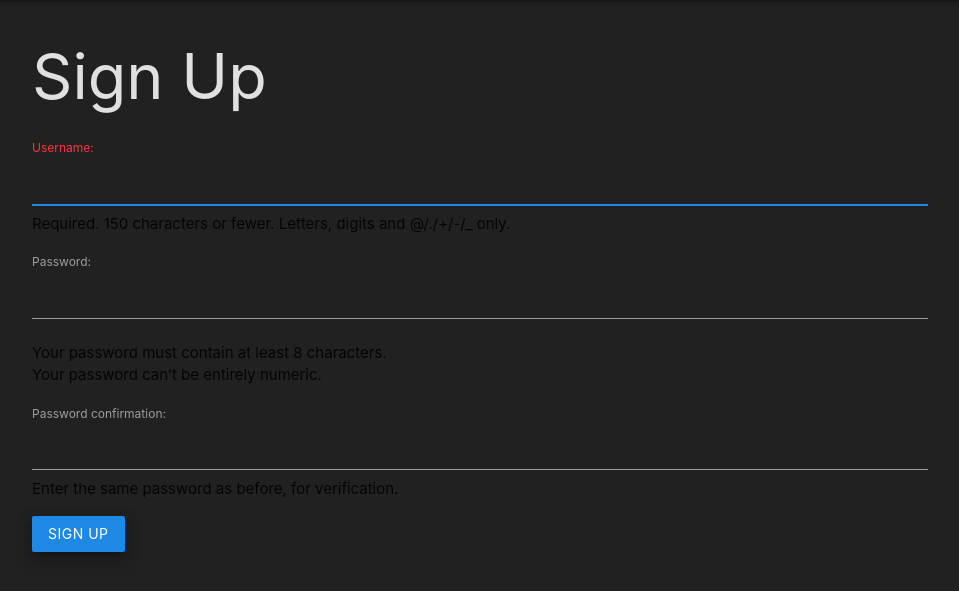
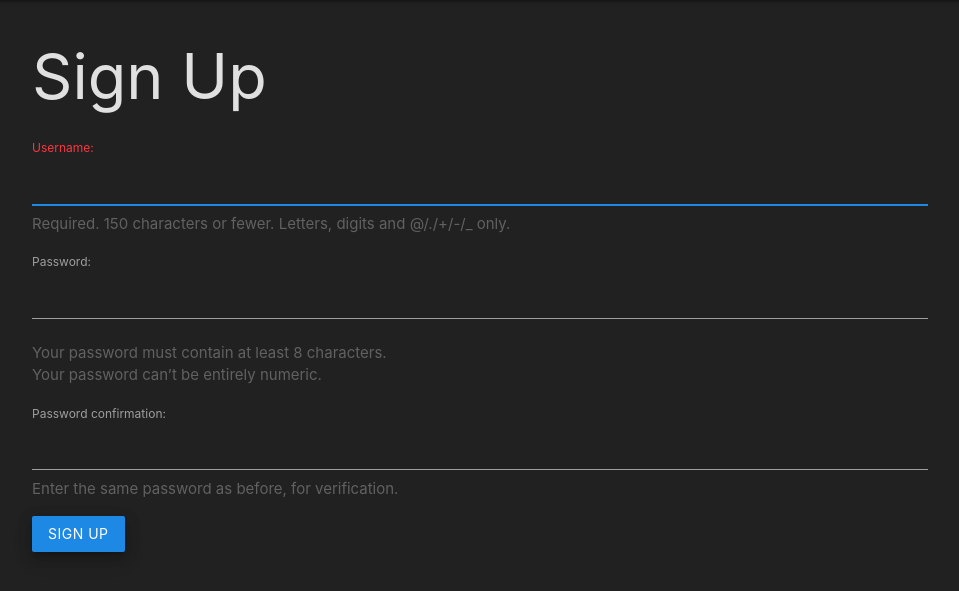
Before and after one commit to kelleralex04/meal-tracker, a Django app: page /accounts/signup/ in a window 1280 px wide. Shown: the part 64-655 px from the top of the page, without its empty margins (160-1119 px from the left). Run offline with Django 5.2, Linux system fonts and the light colour scheme.

Commit message:
various styling changes

```diff
--- a/main_app/forms.py
+++ b/main_app/forms.py
@@ -1,5 +1,6 @@
 from django.forms import ModelForm
 from .models import Meal, MealFoodItem, BodyData, Food, Profile
+from django.contrib.auth.forms import UserCreationForm
 
 class MealForm(ModelForm):
     class Meta:
@@ -49,3 +50,10 @@ class ProfileForm(ModelForm):
     class Meta:
         model = Profile
         fields = ['firstname', 'lastname', 'age', 'height', 'initWeight', 'goalWeight']
+
+class NewUserCreationForm(UserCreationForm):
+        def __init__(self, *args, **kwargs):
+            super().__init__(*args, **kwargs)
+            self.fields['username'].widget.attrs.update({'style': 'color: white'})
+            self.fields['password1'].widget.attrs.update({'style': 'color: white'})
+            self.fields['password2'].widget.attrs.update({'style': 'color: white'})
--- a/main_app/static/css/style.css
+++ b/main_app/static/css/style.css
@@ -169,3 +169,23 @@ input:not([type]):focus:not([readonly])+label,input[type=text]:not(.browser-defa
 .input-field .prefix.active {
     color: #1e88e5
 }
+
+.helptext {
+    color: #616161;
+}
+
+.signup li {
+    color: #616161;
+}
+
+#id_username {
+    color: white;
+}
+
+#id_password {
+    color: white;
+}
+
+.select-dropdown.dropdown-trigger {
+    color: white;
+}
--- a/main_app/templates/daymeal.html
+++ b/main_app/templates/daymeal.html
@@ -184,7 +184,7 @@
 <form action="{% url 'assoc_food' curMonth curDay curYear %}" method="POST">
     {% csrf_token %}
     {{ meal_form.as_p }}
-    <select name="foodChoice" style="display: block; width: 20vw;" class="grey darken-3">
+    <select name="foodChoice" style="display: block; width: 20vw;" class="grey darken-3 white-text">
         {% for food in foods.all %}
             <option class="grey-text text-lighten-2" value="{{ food.name }}" style="color: red">{{ food.name }}</option>
         {% endfor %}
--- a/main_app/templates/registration/signup.html
+++ b/main_app/templates/registration/signup.html
@@ -5,7 +5,7 @@
 
 <p class="red-text">{{ error_message }}</p>
 
-<form method="POST" action="{% url 'signup' %}">
+<form method="POST" action="{% url 'signup' %}" class="signup">
   {% csrf_token %}
   {{ form.as_p }}
   <input type="submit" class="btn blue darken-1 z-depth-3" value="Sign Up">
--- a/main_app/views.py
+++ b/main_app/views.py
@@ -4,12 +4,10 @@ import calendar
 from django.contrib.auth import login
 from django.contrib.auth.decorators import login_required
 from django.contrib.auth.mixins import  LoginRequiredMixin
-from django.contrib.auth.forms import UserCreationForm
 from django.views.generic.edit import CreateView, UpdateView, DeleteView
 from .models import Meal, Food, Profile, BodyData, MealFoodItem
 from django.views.generic import ListView, DetailView
-from django import forms
-from .forms import MealForm, MealFoodItemForm, BodyDataForm, FoodForm, ProfileForm
+from .forms import MealForm, MealFoodItemForm, BodyDataForm, FoodForm, ProfileForm, NewUserCreationForm
 
 
 
@@ -165,7 +163,7 @@ def signup(request):
     if request.method == 'POST':
         # This is how to create a 'user' form object
         # that includes the data from the browser
-        form = UserCreationForm(request.POST)
+        form = NewUserCreationForm(request.POST)
         if form.is_valid():
             # This will add the user to the database
             user = form.save()
@@ -175,7 +173,7 @@ def signup(request):
         else:
             error_message = 'You made an oopsie doopsie, go ahead and try again'
     # A bad POST or a GET request, so render signup.html with an empty form
-    form = UserCreationForm()
+    form = NewUserCreationForm()
     context = {'form': form, 'error_message': error_message}
     return render(request, 'registration/signup.html', context)
 
```
